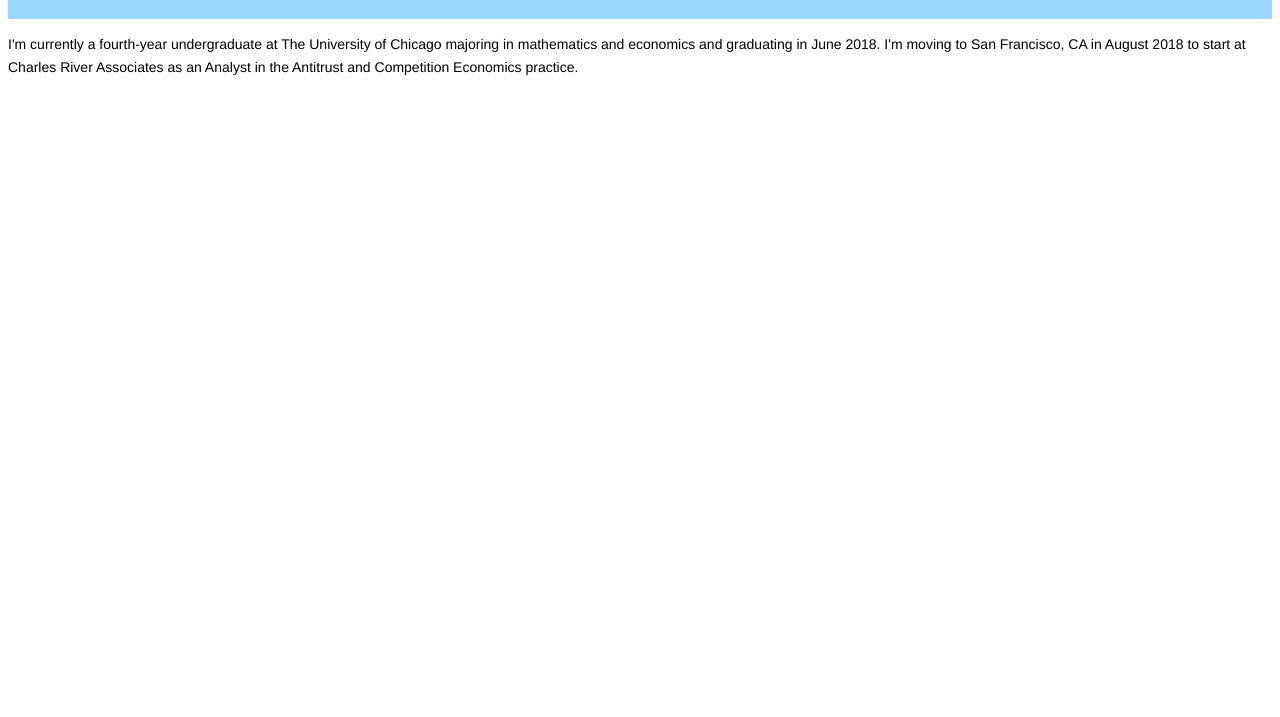
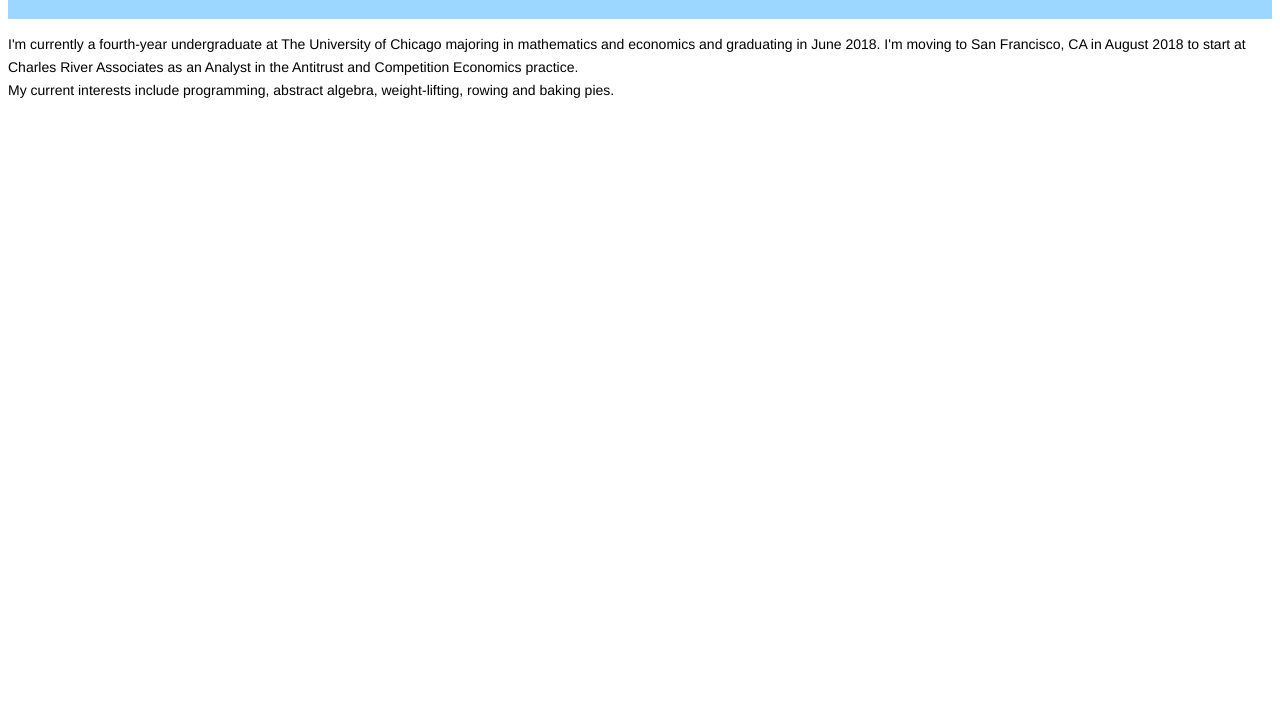
Before and after one commit to andrew-chuang/andrew-chuang.github.io, a plain HTML site: page index.html in a window 1280 px wide. Shown: the part 83-800 px from the top of the page. Drawn offline with Linux system fonts and the light colour scheme.

Commit message:
Change in content

```diff
--- a/index.html
+++ b/index.html
@@ -16,7 +16,9 @@
       majoring in mathematics and economics and graduating in June 2018.
       I'm moving to San Francisco, CA in August 2018 to start at Charles River
       Associates as an Analyst in the Antitrust and Competition Economics practice.
-
+      <br>
+      My current interests include programming, abstract algebra, weight-lifting,
+      rowing and baking pies.
     </p>
     </div>
   </body>
```
